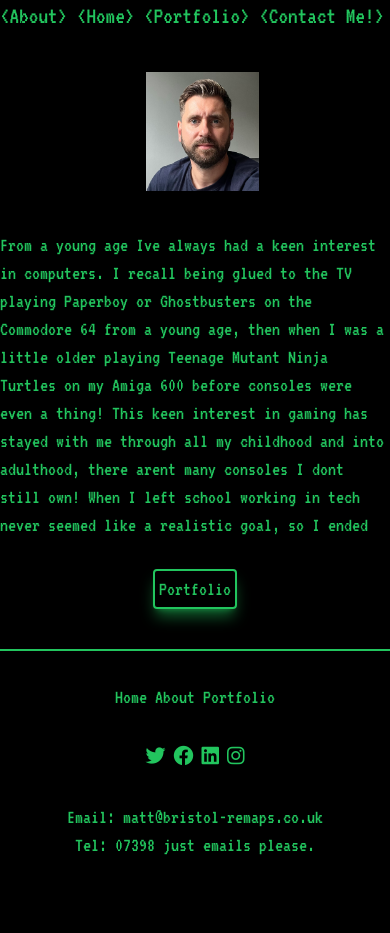
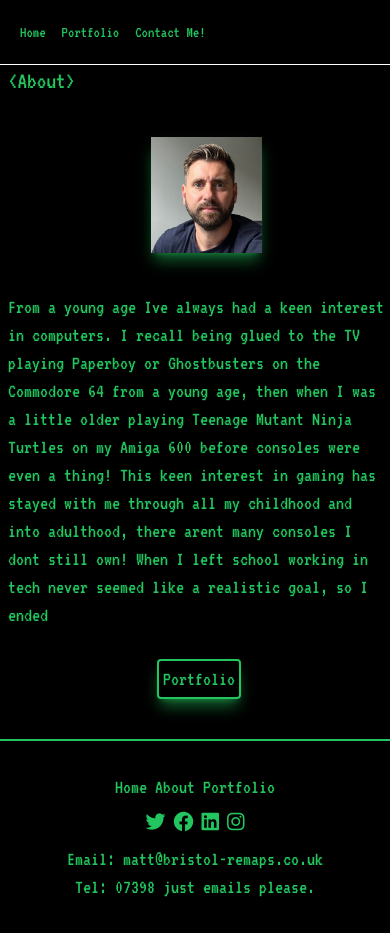
Before and after one commit to mattdyer1984/portfolio, a plain HTML site: page About.html in a window 390 px wide. Before the commit the page ends 891 px from the top, so only its background shows below. Drawn offline with nearby package versions, Linux system fonts and the light colour scheme.

Commit message:
added shadow to function, added function in Javascript to prenvent enter button appearing after the first time it is clicked

```diff
--- a/About.html
+++ b/About.html
@@ -32,15 +32,15 @@
 <body class="bg-black container mx-auto h-screen">
 
 
-    <div class="title text-green-500 text-2xl font-medium">
-        &lt;About&gt;
-        <a href="index.html">&lt;Home&gt;</a>
-        <a href="Portfolio.html">&lt;Portfolio&gt;</a>
-        <a href="#contact">&lt;Contact Me!&gt;</a>
+    <nav class="navbar text-green-500">
+        <a href="index.html#home">Home</a>
+        <a href="Portfolio.html">Portfolio</a>
+        <a href="#contact">Contact Me!</a>
+    </nav>
+    <div class="title text-green-500 font ml-2 text-2xl">
+        <p>&lt;About&gt;</p>
 
-    </div>
-
-    <div class="photo">
+    <div class="photo shadow-lg shadow-green-500/50">
         <img src="images/Matt.jpeg" alt="Photo of Matt Dyer">
     </div>
     <div id="about-text" class="text-green-500 text-xl">
@@ -48,7 +48,7 @@
 
     <a class="button-portfolio mb-10" href="Portfolio.html" ><button class="text-green-500 text-xl shadow-lg shadow-green-500/50 font-medium p-1 border-2 border-green-500 rounded ">Portfolio</button></a>
 
-</div>
+
 </div>
 
 
@@ -57,7 +57,7 @@
         <a href="#about">About</a>
         <a href="Portfolio.html">Portfolio</a>
 
-        <div class="socials">
+        <div class="socials p-2">
 
             <a href="https://twitter.com/"><i class="fa-brands fa-twitter"></i></a>
             <a href="https://www.facebook.com/"><i class="fa-brands fa-facebook"></i></a>
--- a/Portfolio.html
+++ b/Portfolio.html
@@ -26,18 +26,20 @@
     <link rel="shortcut icon" href="images/Matt.png">
     <link rel="apple-touch-icon" href="images/Matt.png">
 
-    <script defer src="js/index.js"></script>
+    <script defer src="js/portfolio.js"></script>
 </head>
 
 <body class="bg-black container mx-auto">
+
     <div id="portfolio" class= "h-screen text-green-500 font-medium inline ">
-        <div class="links">
-         &lt;Portfolio&gt;
-         <a href="index.html">&lt;Home&gt;</a>
-         <a href="About.html">&lt;About&gt;</a>
-         <a href="#contact">&lt;Contact Me!&gt;</a>
+        <nav class="navbar text-green-500">
+            <a href="index.html">Home</a>
+            <a href="About.html">About</a>
+            <a href="#contact">Contact Me!</a>
+        </nav>
 
-     </div>
+    <div class="title text-green-500 font ml-2 text-2xl">
+        <p>&lt;Portfolio&gt;</p>
          <div class="text-center p-8 text-white text-xl">
          <p> Here is a selection of previous projects I have undertaken.</p>
          </div>
@@ -52,7 +54,7 @@
         <a href="About.html">About</a>
         <a href="Portfolio.html">Portfolio</a>
 
-        <div class="socials">
+        <div class="socials p-2">
 
             <a href="https://twitter.com/"><i class="fa-brands fa-twitter"></i></a>
             <a href="https://www.facebook.com/"><i class="fa-brands fa-facebook"></i></a>
--- a/css/styles.css
+++ b/css/styles.css
@@ -30,10 +30,6 @@ nav {
   gap: 3rem;
   border-bottom: 1px solid white;
   align-items: center;
-}
-
-.links{
-  font-size: 20px;
 }
 
 .grid-container {
@@ -144,9 +140,6 @@ nav {
   }
 
   .photo {
-    display:flex;
-    height: auto;
-    width:20%;
     margin: 100px 40%;
   }
 
@@ -163,10 +156,6 @@ nav {
   gap: 2rem;
 }
 
-.socials {
-  padding: 2rem;
-}
-
 @media screen and (max-width: 1050px) {
   .heading {
     font-size: 20px;
@@ -177,11 +166,6 @@ nav {
     nav {
     justify-items: center;
     gap: 1rem;
-    }
-
-    .links {
-      text-align: center;
-      font-size: 16px;
     }
 
     .programmer {
@@ -208,7 +192,7 @@ nav {
       padding: 0;
     }
 
-    .links {
+    .title{
       font-size: 14px;
     }
 
```
Also changed, not shown: index.html (+1 -1 lines), js/index.js (+14 -18 lines), js/portfolio.js (added, +17 -0 lines).
